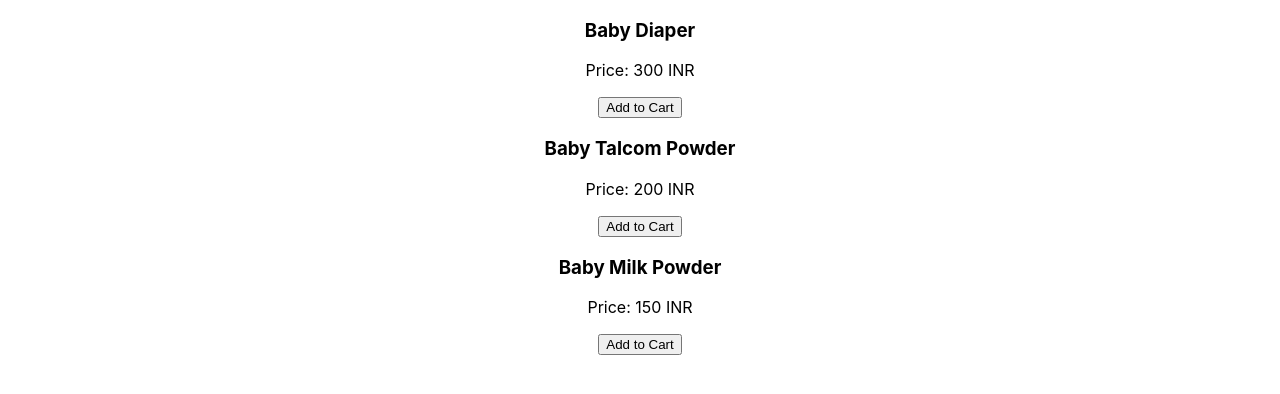
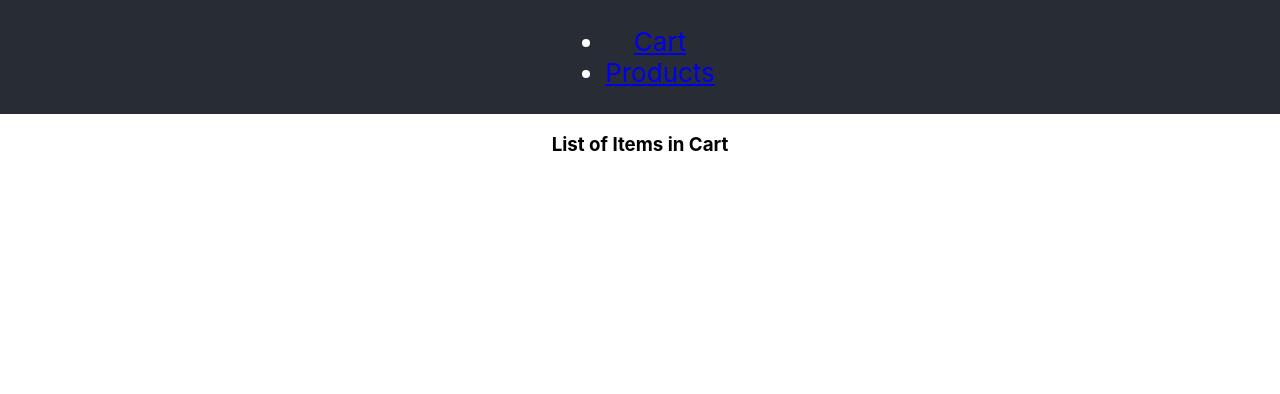
Before and after one commit to hulksyed07/react-shopping-app, a React (Create React App) app: page /cart in a window 1280 px wide. Shown: the top 394 px of the page. Built offline with nearby package versions, Linux system fonts and the light colour scheme.

Commit message:
Using react-router to show cart and product listing page

```diff
--- a/package.json
+++ b/package.json
@@ -8,6 +8,7 @@
     "@testing-library/user-event": "^13.5.0",
     "react": "^18.2.0",
     "react-dom": "^18.2.0",
+    "react-router-dom": "^6.22.3",
     "react-scripts": "5.0.1",
     "web-vitals": "^2.1.4"
   },
--- a/src/App.css
+++ b/src/App.css
@@ -15,7 +15,6 @@
 
 .App-header {
   background-color: #282c34;
-  min-height: 100vh;
   display: flex;
   flex-direction: column;
   align-items: center;
--- a/src/App.js
+++ b/src/App.js
@@ -1,15 +1,27 @@
-import logo from './logo.svg';
 import './App.css';
 import ProductList from './components/ProductList';
+import Cart from './components/Cart';
+import { BrowserRouter as Router, Route, Routes, Link } from 'react-router-dom';
 
 function App() {
   return (
-    <div className="App">
-      {/* <header className="App-header">
-        <img src={logo} className="App-logo" alt="logo" />
-      </header> */}
-      <ProductList></ProductList>
-    </div>
+    <Router>
+      <div className="App">
+        <header className="App-header">
+          <nav>
+            <ul>
+              <li><Link to="/cart">Cart</Link></li>
+              <li><Link to="/">Products</Link></li>
+            </ul>
+          </nav>
+        </header>
+
+        <Routes>
+          <Route path="/" element={<ProductList />} />
+          <Route path="/cart" element={<Cart />} />
+        </Routes>
+      </div>
+    </Router>
   );
 }
 
--- /dev/null
+++ b/src/components/Cart.js
@@ -0,0 +1,9 @@
+function Cart() {
+    return (
+        <>
+            <h3>List of Items in Cart</h3>
+        </>
+    )
+}
+
+export default Cart
```
Also changed, not shown: 1 other file (tests, documents, lock files or other folders).
